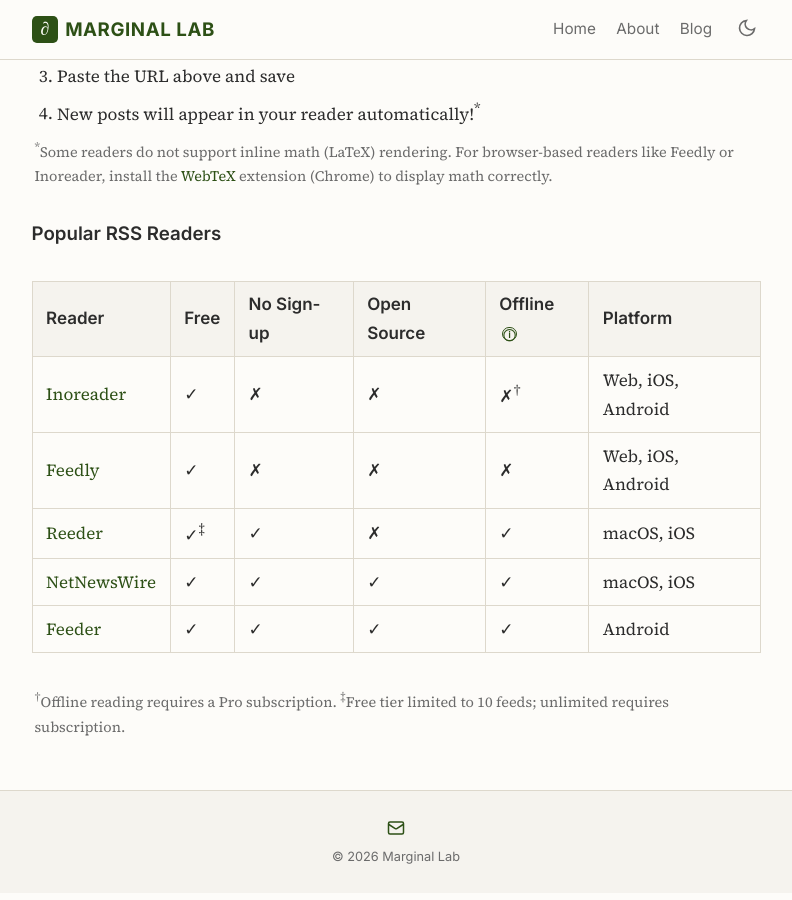
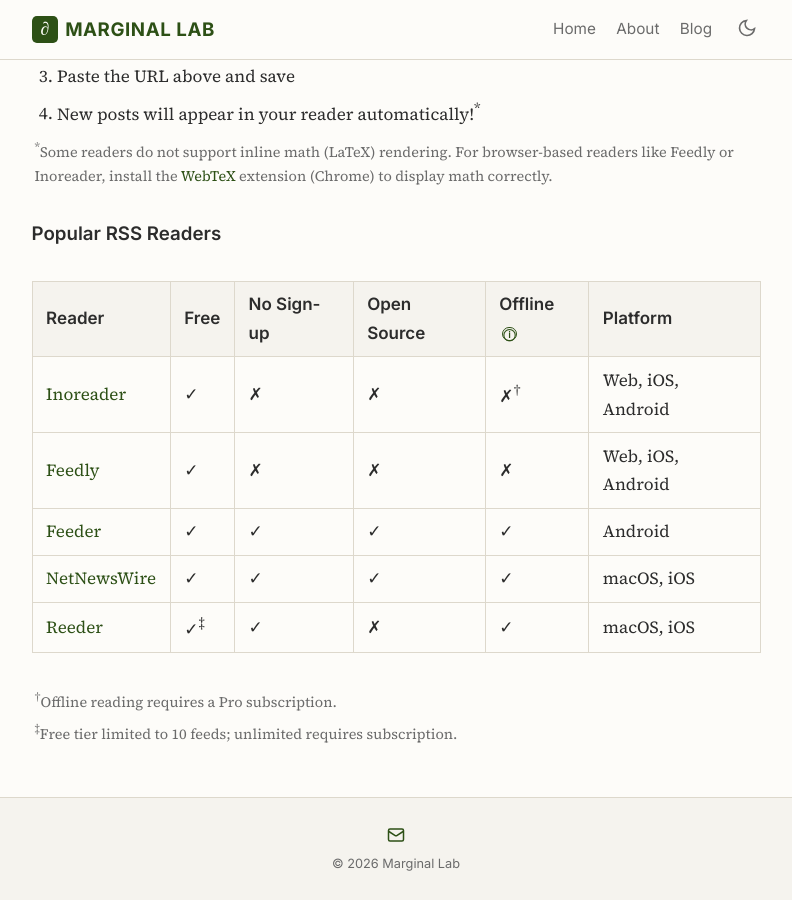
Before and after one commit to marginallabs/marginallabs.github.io, a Jekyll site: the page built from _pages/subscribe.md, in a window 1280 px wide and 900 px high, scrolled down 519 px. Shown: the whole window, without its empty margins (244-1036 px from the left). Built offline with Jekyll 4.4.1, drawn with Linux system fonts in a browser that asks for light colours; part of the change alters nothing that is shown.

Commit message:
Reorder readers, separate footnotes, remove leftover table rows
Co-Authored-By: Claude Opus 4.7 <noreply@anthropic.com>

```diff
--- a/_pages/subscribe.md
+++ b/_pages/subscribe.md
@@ -55,12 +55,12 @@ permalink: /subscribe/
           <td>Web, iOS, Android</td>
         </tr>
         <tr>
-          <td><a href="https://reederapp.com" target="_blank">Reeder</a></td>
-          <td>&#10003;<sup>&Dagger;</sup></td>
+          <td><a href="https://news.nononsenseapps.com" target="_blank">Feeder</a></td>
           <td>&#10003;</td>
-          <td>&#10007;</td>
           <td>&#10003;</td>
-          <td>macOS, iOS</td>
+          <td>&#10003;</td>
+          <td>&#10003;</td>
+          <td>Android</td>
         </tr>
         <tr>
           <td><a href="https://netnewswire.com" target="_blank">NetNewsWire</a></td>
@@ -71,17 +71,18 @@ permalink: /subscribe/
           <td>macOS, iOS</td>
         </tr>
         <tr>
-          <td><a href="https://news.nononsenseapps.com" target="_blank">Feeder</a></td>
+          <td><a href="https://reederapp.com" target="_blank">Reeder</a></td>
+          <td>&#10003;<sup>&Dagger;</sup></td>
           <td>&#10003;</td>
+          <td>&#10007;</td>
           <td>&#10003;</td>
-          <td>&#10003;</td>
-          <td>&#10003;</td>
-          <td>Android</td>
+          <td>macOS, iOS</td>
         </tr>
       </tbody>
     </table>
   </div>
-  <p class="rss-footnote"><sup>&dagger;</sup>Offline reading requires a Pro subscription. <sup>&Dagger;</sup>Free tier limited to 10 feeds; unlimited requires subscription.</p>
+  <p class="rss-footnote"><sup>&dagger;</sup>Offline reading requires a Pro subscription.</p>
+  <p class="rss-footnote"><sup>&Dagger;</sup>Free tier limited to 10 feeds; unlimited requires subscription.</p>
 </div>
 
 <script>
```
